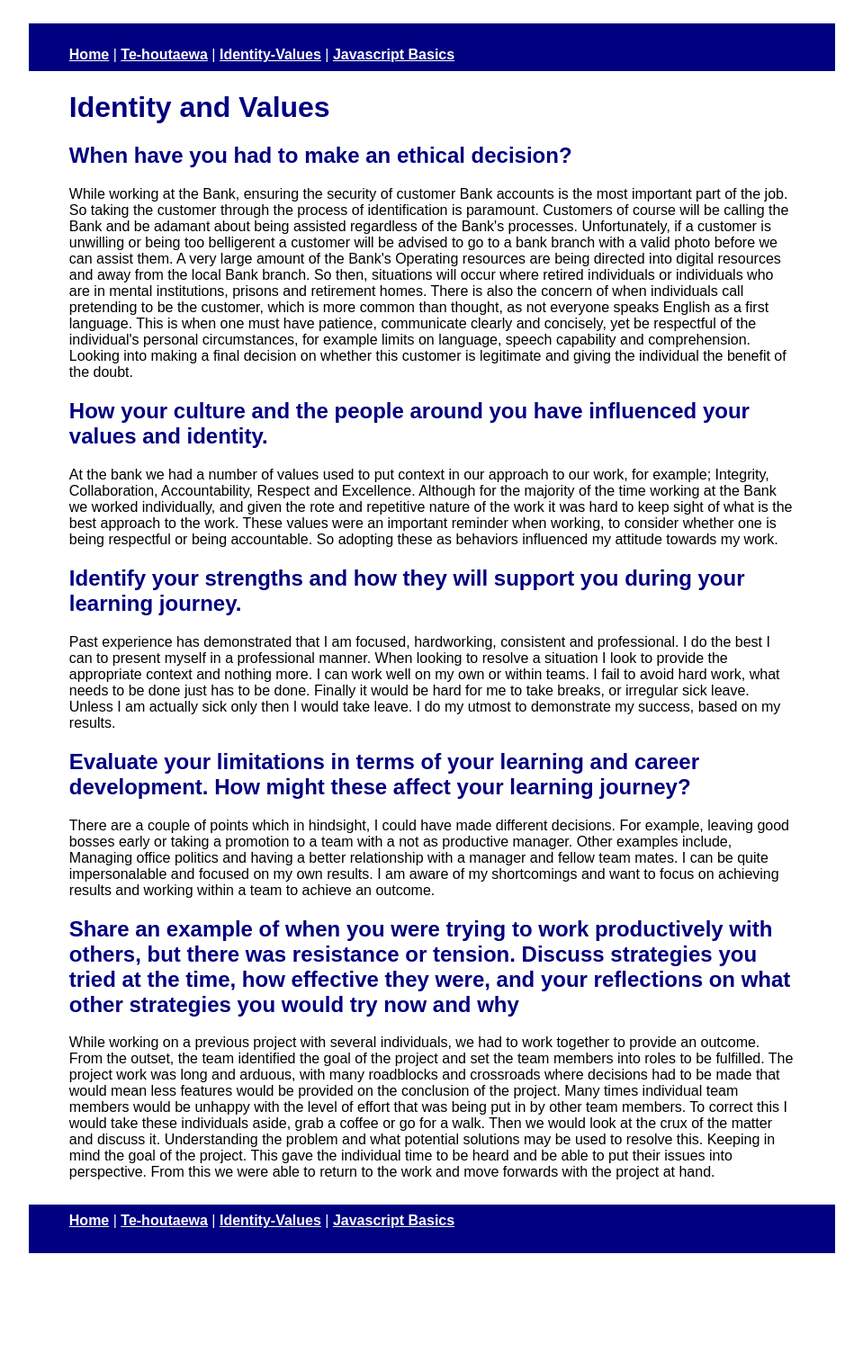
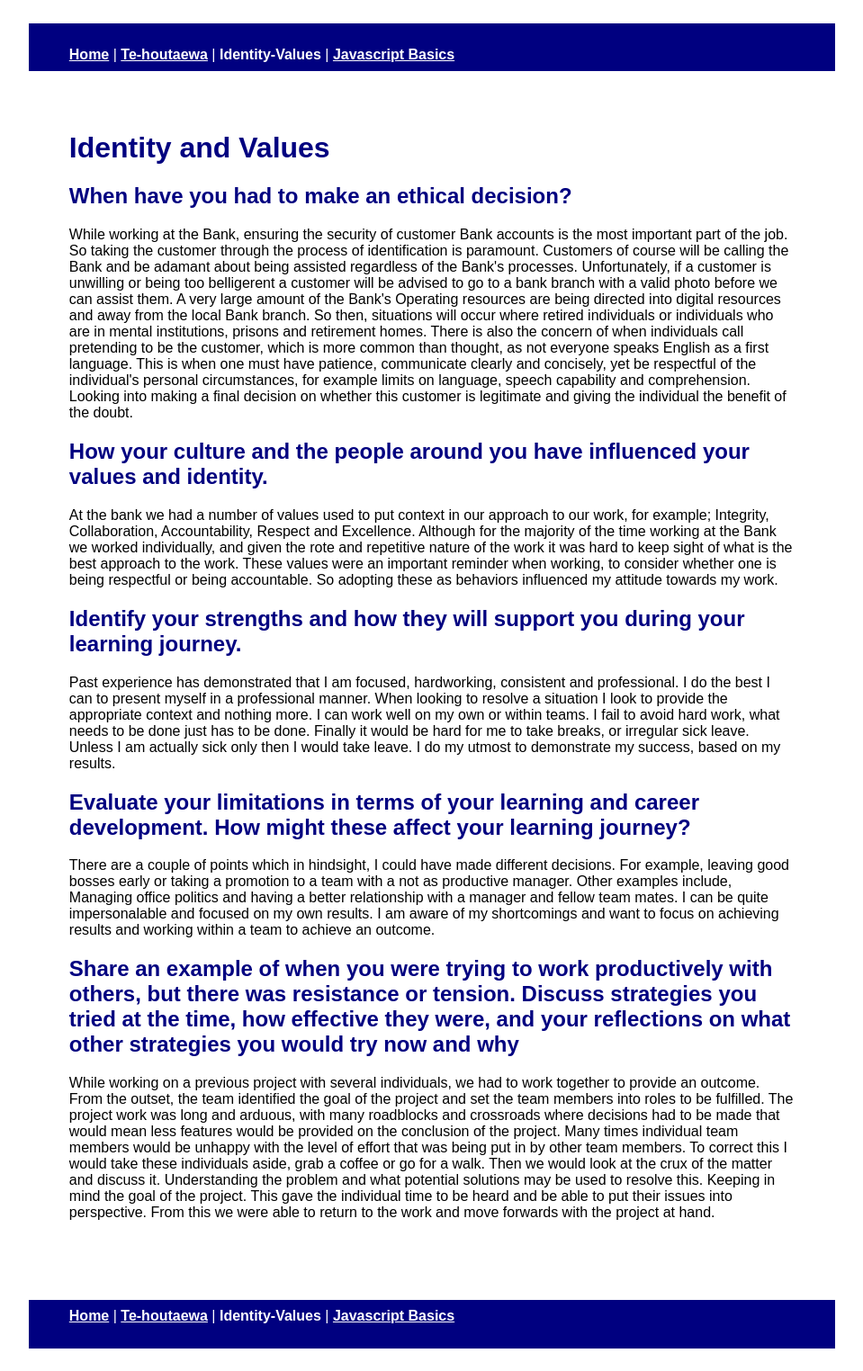
Before and after one commit to anthonymartin36/blog, a website: page identity-values.html in a window 1280 px wide. Shown: the whole page at 90% size, without its empty margins (160-1119 px from the left). Before the commit the page ends 1419 px from the top, so only its background shows below. Drawn offline with Linux system fonts and the light colour scheme.

Commit message:
minor design changes

```diff
--- a/identity-values.html
+++ b/identity-values.html
@@ -8,7 +8,7 @@
 <body>
 <div id="Header">
 <div class="Nav">
-    <a href="https://anthonymartin36.github.io/blog/index.html"> Home</a> | <a href="https://anthonymartin36.github.io/blog/te-houtaewa-template.html"> Te-houtaewa</a>  | <a href="https://anthonymartin36.github.io/blog/identity-values.html"> Identity-Values</a>  | <a href="https://anthonymartin36.github.io/blog/javascript-basics.html"> Javascript Basics</a>
+    <a href="https://anthonymartin36.github.io/blog/index.html"> Home</a> | <a href="https://anthonymartin36.github.io/blog/te-houtaewa-template.html"> Te-houtaewa</a>  | <a href="https://anthonymartin36.github.io/blog/identity-values.html" style="text-decoration: none"> Identity-Values</a>  | <a href="https://anthonymartin36.github.io/blog/javascript-basics.html"> Javascript Basics</a>
 </div></div>
 <div class="main">
     <h1>
@@ -48,6 +48,6 @@
     </p>
 </div>
 <div class="Footer">
-    <a href="https://anthonymartin36.github.io/blog/index.html"> Home</a> | <a href="https://anthonymartin36.github.io/blog/te-houtaewa-template.html"> Te-houtaewa</a>  | <a href="https://anthonymartin36.github.io/blog/identity-values.html"> Identity-Values</a>  | <a href="https://anthonymartin36.github.io/blog/javascript-basics.html"> Javascript Basics</a>
+    <a href="https://anthonymartin36.github.io/blog/index.html"> Home</a> | <a href="https://anthonymartin36.github.io/blog/te-houtaewa-template.html"> Te-houtaewa</a>  | <a href="https://anthonymartin36.github.io/blog/identity-values.html" style="text-decoration: none"> Identity-Values</a>  | <a href="https://anthonymartin36.github.io/blog/javascript-basics.html"> Javascript Basics</a>
 </div>
 </body>
--- a/styles/main.css
+++ b/styles/main.css
@@ -42,6 +42,8 @@ p{
     background:White;
     Padding-right: 5%;
     Padding-left: 5%;
+    Padding-top: 5%;
+    Padding-bottom: 5%;
 }
 .Footer{
     background: navy;
```
Also changed, not shown: index.html (+2 -2 lines).
